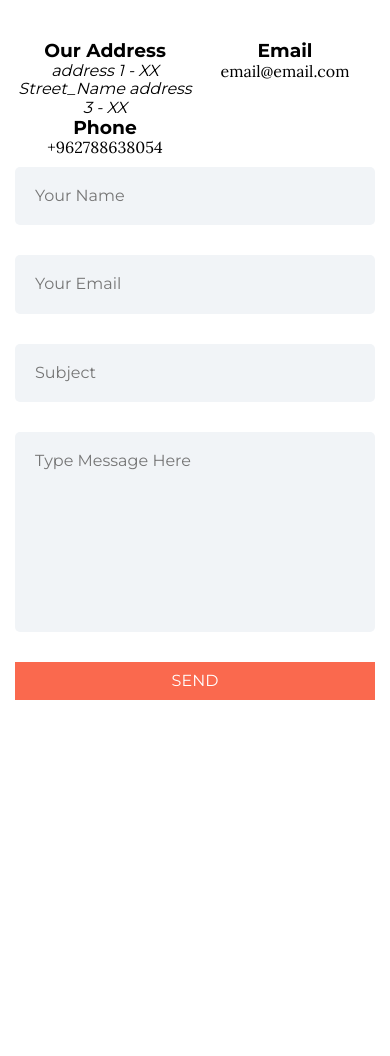
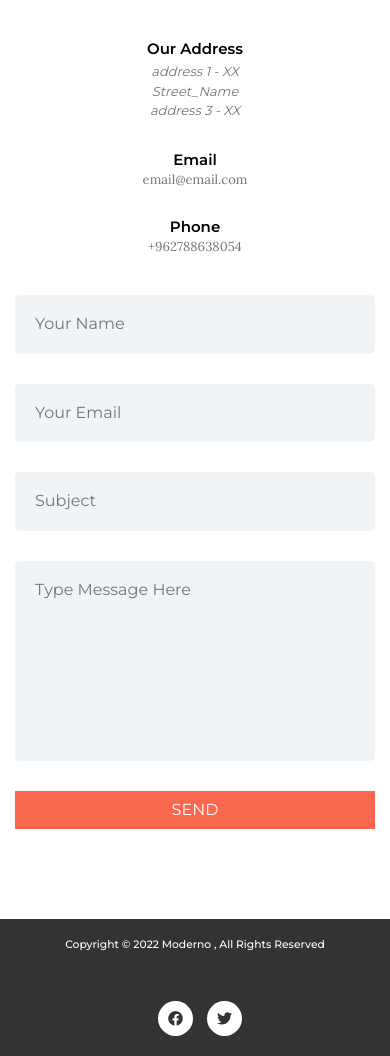
Before and after one commit to EngHikmat/Moderno-Template, a plain HTML site: page index.html in a window 390 px wide. Shown: the part 6008-7064 px from the top of the page. Before the commit the page ends 6748 px from the top, so only its background shows below. Drawn offline with Linux system fonts and the light colour scheme.

Commit message:
Finish Design -- footer --->

```diff
--- a/css/Modreno.css
+++ b/css/Modreno.css
@@ -494,8 +494,9 @@ ul {
   }
   .contact .container .content .location {
     display: grid;
-    grid-template-columns: repeat(auto-fill, minmax(150px, 1fr));
+    grid-template-columns: repeat(auto-fill, minmax(200px, 1fr));
     text-align: center;
+    align-items: center;
   }
 }
 .contact .container .content form {
@@ -517,7 +518,7 @@ ul {
   -ms-border-radius: 5px;
   -o-border-radius: 5px;
 }
-.contact .container .content form .field:focus{
+.contact .container .content form .field:focus {
   outline: none;
   caret-color: var(--main-color);
 }
@@ -530,7 +531,7 @@ ul {
   display: inline-block;
   margin-left: 25px;
 }
-@media (max-width:1199px) {
+@media (max-width: 1199px) {
   .contact .container .content form .field:nth-child(1) {
     width: 100%;
   }
@@ -539,16 +540,75 @@ ul {
     margin-left: 0;
   }
 }
-.contact .container .content form textarea.field{
+.contact .container .content form textarea.field {
   resize: none;
   height: 200px;
- }
- .contact .container .content form input[type="button"]{
+}
+.contact .container .content form input[type="button"] {
   background-color: var(--main-color);
   border: none;
   width: 100%;
   padding: 10px;
   color: white;
   text-transform: uppercase;
- }
+}
+.contact .content .location h3 {
+  font-weight: 600;
+  margin-bottom: 20px;
+  font-size: 15px;
+  color: black;
+}
+.contact .content .location div {
+  margin-bottom: 50px;
+}
+@media (max-width: 760px) {
+  .contact .content .location div {
+    margin-bottom: 30px;
+  }
+  .contact .content .location h3 {
+    margin-bottom: 5px;
+  }
+}
+.contact .content .location .address address {
+  line-height: 1.5;
+}
+.contact .content .location div :not(h3) {
+  color: #777;
+  font-size: 13px;
+}
 /*  End Contact  */
+/*  Start Footer  */
+.footer {
+  margin-top: 50px;
+  padding-top: var(--section-padding);
+  padding-bottom: var(--section-padding);
+  background-color: var(--gray-color);
+}
+.footer .container {
+  color: white;
+  display: flex;
+  justify-content: space-between;
+  align-items: center;
+  flex-wrap: wrap;
+}
+.footer .container h6 {
+  font-weight: 500;
+}
+.footer .container .icons i {
+  background-color: white;
+  margin-left: 10px;
+  padding: 10px;
+  color: var(--gray-color);
+  border-radius: 50%;
+  -webkit-border-radius: 50%;
+  -moz-border-radius: 50%;
+  -ms-border-radius: 50%;
+  -o-border-radius: 50%;
+  font-size: 15px;
+}
+@media (max-width: 767px) {
+  .footer .container {
+    flex-direction: column;
+  }
+}
+/*  End Footer  */
--- a/index.html
+++ b/index.html
@@ -192,24 +192,43 @@
         </div>
 
         <div class="map">
-        <img src="img/map.png" alt="">
+          <img src="img/map.png" alt="" />
           <div>We Are Here</div>
         </div>
         <div class="content">
           <form action="">
-          <input class="field" type="text" name="name" placeholder="Your Name" >
-          <input class="field" type="email" name="mail" placeholder="Your Email" >
-          <input class="field" type="text" name="subject"  placeholder="Subject">
-          <textarea class="field" name="message" placeholder="Type Message Here"></textarea>
-          <input type="button" value="Send">
+            <input
+              class="field"
+              type="text"
+              name="name"
+              placeholder="Your Name"
+            />
+            <input
+              class="field"
+              type="email"
+              name="mail"
+              placeholder="Your Email"
+            />
+            <input
+              class="field"
+              type="text"
+              name="subject"
+              placeholder="Subject"
+            />
+            <textarea
+              class="field"
+              name="message"
+              placeholder="Type Message Here"
+            ></textarea>
+            <input type="button" value="Send" />
           </form>
           <div class="location">
             <div class="address">
               <h3>Our Address</h3>
               <address>
-            address 1 - XX
-            Street_Name
-            address 3 - XX
+                address 1 - XX <br />
+                Street_Name <br />
+                address 3 - XX <br />
               </address>
             </div>
             <div class="section">
@@ -225,5 +244,16 @@
       </div>
     </div>
     <!--End Contact-->
+    <!--Start Footer-->
+    <div class="footer">
+      <div class="container">
+        <h6>Copyright &copy 2022 Moderno , All Rights Reserved</h6>
+        <div class="icons">
+          <i class="fa-brands fa-facebook"></i>
+          <i class="fa-brands fa-twitter"></i>
+        </div>
+      </div>
+    </div>
+    <!--End Footer-->
   </body>
 </html>
```
Lines whose indentation alone changed are shown as unchanged.
